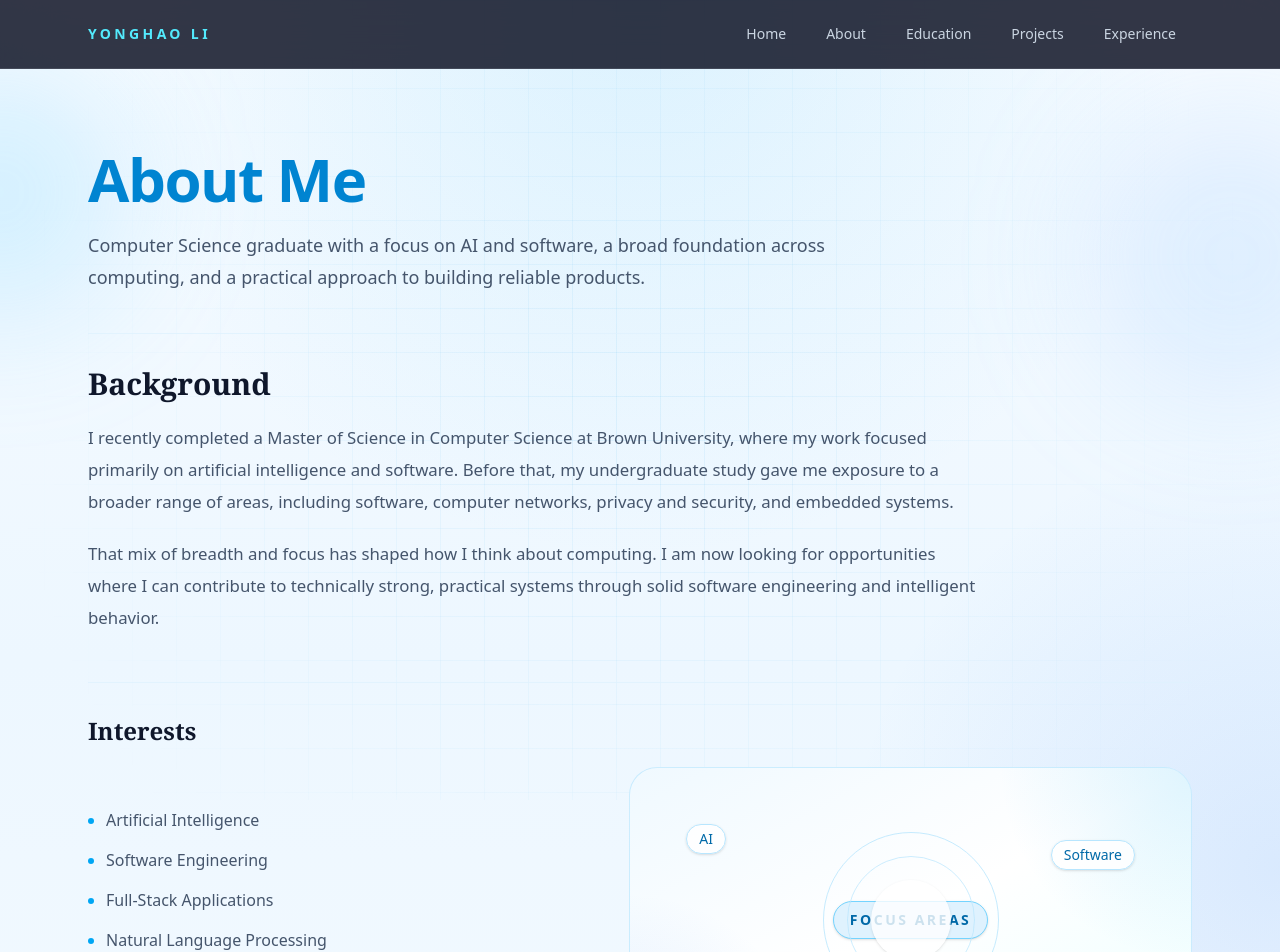
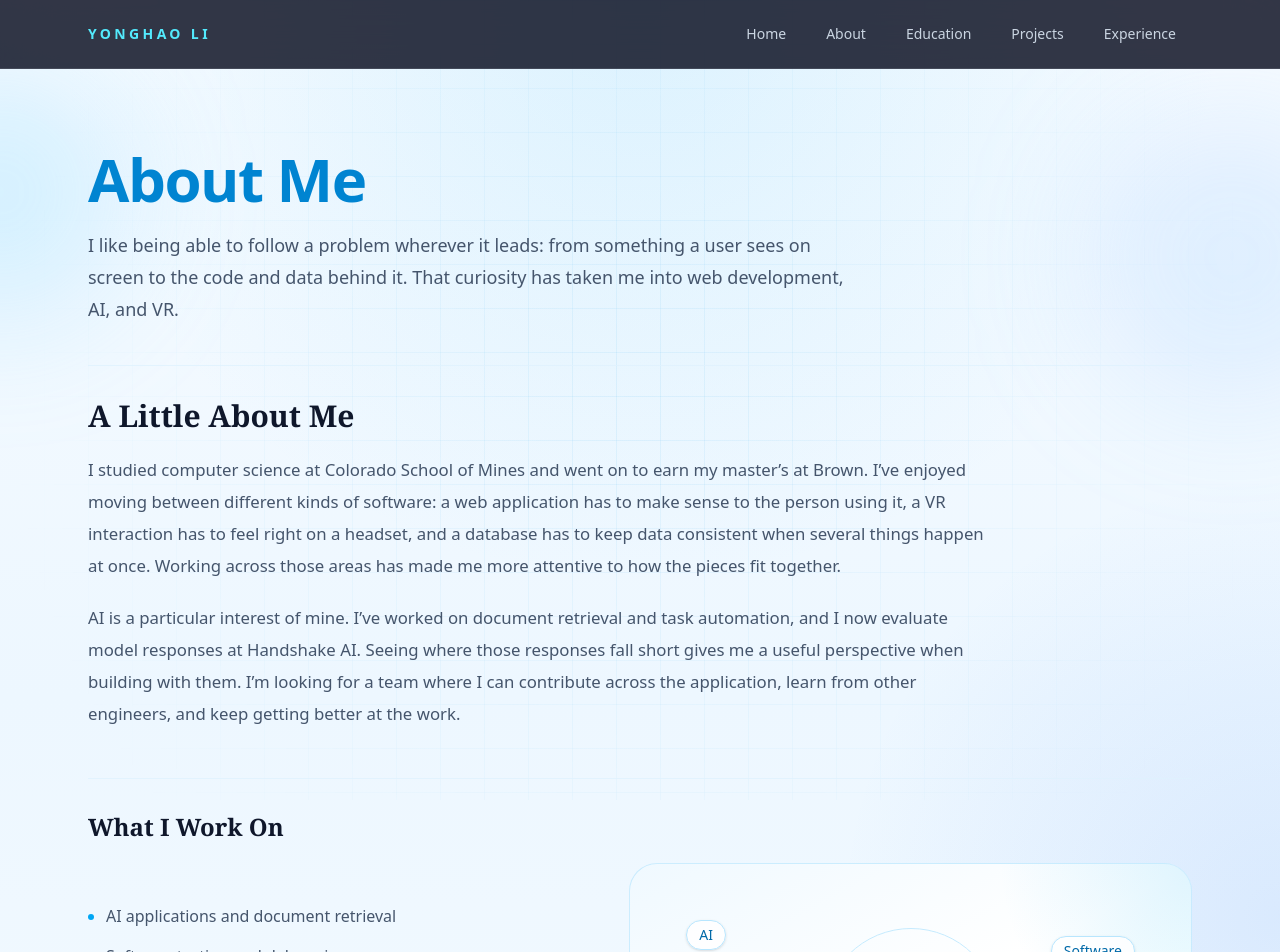
Before and after one commit to Yonghao007/yonghao007.github.io, a Next.js app: page /about in a window 1280 px wide. Shown: the top 952 px of the page. Built offline with nearby package versions, Linux system fonts and the light colour scheme.

Commit message:
Update personal information

```diff
--- a/app/about/page.tsx
+++ b/app/about/page.tsx
@@ -3,12 +3,12 @@
 import PageShell from "../components/pageshell";
 
 const interests = [
-  "Artificial Intelligence",
-  "Software Engineering",
-  "Full-Stack Applications",
-  "Natural Language Processing",
-  "Interactive and Immersive Systems",
-  "Human-Centered Computing",
+  "AI applications and document retrieval",
+  "Software testing and debugging",
+  "Full-stack web development",
+  "Natural language processing",
+  "VR and interactive applications",
+  "Database storage and concurrency",
 ];
 
 const techStackRows = [
@@ -55,28 +55,33 @@ export default function AboutPage() {
     <PageShell
       eyebrow="About"
       title="About Me"
-      intro="Computer Science graduate with a focus on AI and software, a broad foundation across computing, and a practical approach to building reliable products."
+      intro="I like being able to follow a problem wherever it leads: from something a user sees on screen to the code and data behind it. That curiosity has taken me into web development, AI, and VR."
     >
       <div className="flex flex-col gap-12">
         <section className="border-t border-sky-100/80 pt-8">
-          <h2 className="font-serif text-3xl font-semibold text-slate-900">Background</h2>
+          <h2 className="font-serif text-3xl font-semibold text-slate-900">A Little About Me</h2>
           <p className="mt-5 max-w-4xl text-[1.05rem] leading-8 text-slate-600">
-            I recently completed a Master of Science in Computer Science at Brown
-            University, where my work focused primarily on artificial intelligence and
-            software. Before that, my undergraduate study gave me exposure to a broader
-            range of areas, including software, computer networks, privacy and security,
-            and embedded systems.
+            I studied computer science at Colorado School of Mines and went on to
+            earn my master’s at Brown. I’ve enjoyed moving between different kinds
+            of software: a web application has to make sense to the person using
+            it, a VR interaction has to feel right on a headset, and a database has
+            to keep data consistent when several things happen at once. Working
+            across those areas has made me more attentive to how the pieces fit
+            together.
           </p>
           <p className="mt-5 max-w-4xl text-[1.05rem] leading-8 text-slate-600">
-            That mix of breadth and focus has shaped how I think about computing. I am
-            now looking for opportunities where I can contribute to technically strong,
-            practical systems through solid software engineering and intelligent behavior.
+            AI is a particular interest of mine. I’ve worked on document retrieval
+            and task automation, and I now evaluate model responses at Handshake
+            AI. Seeing where those responses fall short gives me a useful
+            perspective when building with them. I’m looking for a team where I can
+            contribute across the application, learn from other engineers, and
+            keep getting better at the work.
           </p>
         </section>
 
         <div className="flex flex-col gap-12">
           <section className="border-t border-sky-100/80 pt-8">
-            <h3 className="font-serif text-2xl font-semibold text-slate-900">Interests</h3>
+            <h3 className="font-serif text-2xl font-semibold text-slate-900">What I Work On</h3>
 
             <div className="mt-5 grid gap-8 lg:grid-cols-[0.95fr_1.05fr] lg:items-center">
               <ul className="max-w-3xl space-y-3 text-base leading-7 text-slate-600">
@@ -116,7 +121,7 @@ export default function AboutPage() {
           </section>
 
           <section className="border-t border-sky-100/80 pt-8">
-            <h3 className="font-serif text-2xl font-semibold text-slate-900">Tech Stack</h3>
+            <h3 className="font-serif text-2xl font-semibold text-slate-900">Tools I Have Used</h3>
             <div className="mt-5 max-w-full space-y-3 overflow-hidden">
               {techStackRows.map((row, rowIndex) => (
                 <div key={rowIndex} className="overflow-hidden">
--- a/app/education/page.tsx
+++ b/app/education/page.tsx
@@ -5,7 +5,7 @@ export default function EducationPage() {
     <PageShell
       eyebrow="Education"
       title="Academic Background"
-      intro="A completed computer science education spanning software engineering, artificial intelligence, and systems."
+      intro="At Mines, I built a foundation in how computers and software work. At Brown, I went deeper into data, machine learning, and the decisions behind reliable systems."
     >
       <div className="relative ml-4 border-l border-sky-200 pl-8">
         <div className="relative mb-14">
@@ -19,7 +19,12 @@ export default function EducationPage() {
                 Master of Science in Computer Science
               </h3>
               <p className="mt-3 text-base text-slate-700">
-                Graduate study focused on computer science, with emphasis on artificial intelligence and software.
+                Deepened my understanding of how databases organize data, process
+                queries, and maintain consistency under concurrent access and
+                failures. Machine learning and data science coursework taught me to
+                reason about model selection, evaluate results, and examine the
+                assumptions behind an analysis. Across these subjects, I learned
+                to weigh efficiency, correctness, and the limits of a given approach.
               </p>
             </div>
 
@@ -44,7 +49,12 @@ export default function EducationPage() {
                 Bachelor of Science in Computer Science
               </h3>
               <p className="mt-3 text-base text-slate-700">
-                Undergraduate study across software development, algorithms and data structures, networks, privacy and security, and embedded systems.
+                Built a foundation in algorithms, data structures, operating
+                systems, and software design. Learned to break problems into smaller
+                parts, analyze computational costs, and organize code so it can be
+                tested and changed. Linux and embedded systems coursework helped me
+                understand how software interacts with hardware and works within
+                resource constraints.
               </p>
             </div>
 
--- a/app/experience/page.tsx
+++ b/app/experience/page.tsx
@@ -5,7 +5,7 @@ export default function ExperiencePage() {
     <PageShell
       eyebrow="Experience"
       title="Work Experience"
-      intro="Experience in AI model evaluation and software development, spanning multimodal AI responses, VR applications, interaction design, and deployment."
+      intro="At Handshake AI, I review model responses and work through errors. At Fuzhou Amigo Software, I built VR interactions, tested them on headsets, and prepared applications for delivery."
     >
       <div className="space-y-6">
         {/* Handshake AI */}
@@ -27,10 +27,10 @@ export default function ExperiencePage() {
 
           <div className="mt-6 grid gap-4 md:grid-cols-2">
             {[
-              "Applied task-specific evaluation criteria and guidelines to assess responses generated by different AI models.",
-              "Evaluated both text and image-based model outputs for accuracy, relevance, instruction following, and overall response quality.",
-              "Identified issues in model responses and revised outputs to better satisfy evaluation requirements and improve response quality.",
-              "Worked across varied evaluation tasks, adapting to different rubrics, response formats, and quality standards.",
+              "Review responses from different AI models using the criteria defined for each task.",
+              "Check text and image outputs for accuracy, relevance, and whether they follow the requested instructions.",
+              "Identify errors and revise responses to address them while meeting the task requirements.",
+              "Work with different rubrics and response formats, applying the appropriate quality standards to each evaluation.",
             ].map((item) => (
               <div
                 key={item}
@@ -61,10 +61,10 @@ export default function ExperiencePage() {
 
           <div className="mt-6 grid gap-4 md:grid-cols-2">
             {[
-              "Developed interactive VR applications using Unity and PICO Unity Integration SDK.",
-              "Implemented real-time user interactions with custom C# scripts.",
-              "Improved usability through iterative testing and design refinement.",
-              "Packaged and deployed final VR applications onto PICO Neo3.",
+              "Built VR applications in Unity with C# and the PICO Unity Integration SDK for PICO Neo3 headsets.",
+              "Wrote C# scripts for real-time interactions using head tracking and controller input.",
+              "Tested applications on the headsets, debugged interaction issues, and refined behavior based on usability testing.",
+              "Packaged, deployed, and validated the applications on PICO Neo3 devices for demonstration and delivery.",
             ].map((item) => (
               <div
                 key={item}
--- a/app/page.tsx
+++ b/app/page.tsx
@@ -6,16 +6,16 @@ const cards = [
   {
     href: "/about",
     title: "About",
-    desc: "Who I am, what I study, and what I enjoy building.",
+    desc: "A little about me and how I approach my work.",
     items: [
-      "M.S. in Computer Science graduate with a focus on AI and software",
-      "Seeking software engineering and AI-focused opportunities",
+      "Full-stack development, AI applications, and database systems",
+      "Open to software engineering roles, including work on AI applications",
     ],
   },
   {
     href: "/education",
     title: "Education",
-    desc: "Where I studied and the academic path I've taken.",
+    desc: "Computer science at Brown and Colorado School of Mines.",
     items: [
       "Brown University — M.S. in Computer Science, GPA 4.00",
       "Colorado School of Mines — B.S. in Computer Science, GPA 3.88",
@@ -24,19 +24,19 @@ const cards = [
   {
     href: "/projects",
     title: "Projects",
-    desc: "What I've built across AI, web, and software systems.",
+    desc: "From web interfaces to database internals.",
     items: [
-      "Menu Collection Web App built with React, Express, and MongoDB",
-      "AI-Driven Task Management System using agents, LangChain, Pinecone, and MongoDB",
+      "Disk-oriented database with B+Tree indexes, transactions, and crash recovery",
+      "Web applications built with React, Python APIs, and MongoDB",
     ],
   },
   {
     href: "/experience",
     title: "Experience",
-    desc: "Where I've applied my skills in practice.",
+    desc: "AI evaluation and VR software development.",
     items: [
-      "Software Developer Intern with Unity and VR development experience",
-      "Worked on PICO Neo3 deployment and C# interaction implementation",
+      "Handshake AI: reviewing text and image outputs against task-specific criteria",
+      "Fuzhou Amigo Software: building and testing Unity/C# applications on PICO Neo3",
     ],
   },
 ];
@@ -54,10 +54,11 @@ export default function HomePage() {
 
           <div className="mt-6 grid gap-6 lg:grid-cols-[1.1fr_0.9fr] lg:items-start">
             <p className="max-w-3xl text-[1.05rem] leading-8 text-slate-600 md:text-xl">
-              Computer Science graduate with a focus on AI and software, building
-              thoughtful, user-facing systems and turning technical ideas into
-              practical software. Currently seeking software engineering and
-              AI-focused opportunities.
+              I’m Yonghao, a software developer with a master’s in computer science
+              from Brown. I enjoy taking an idea far enough that someone can
+              actually use it, then working through the details that make it work
+              well. These days, I’m building with AI and looking for my next
+              software engineering role.
             </p>
 
             <div className="flex flex-wrap gap-3 lg:justify-end">
```
